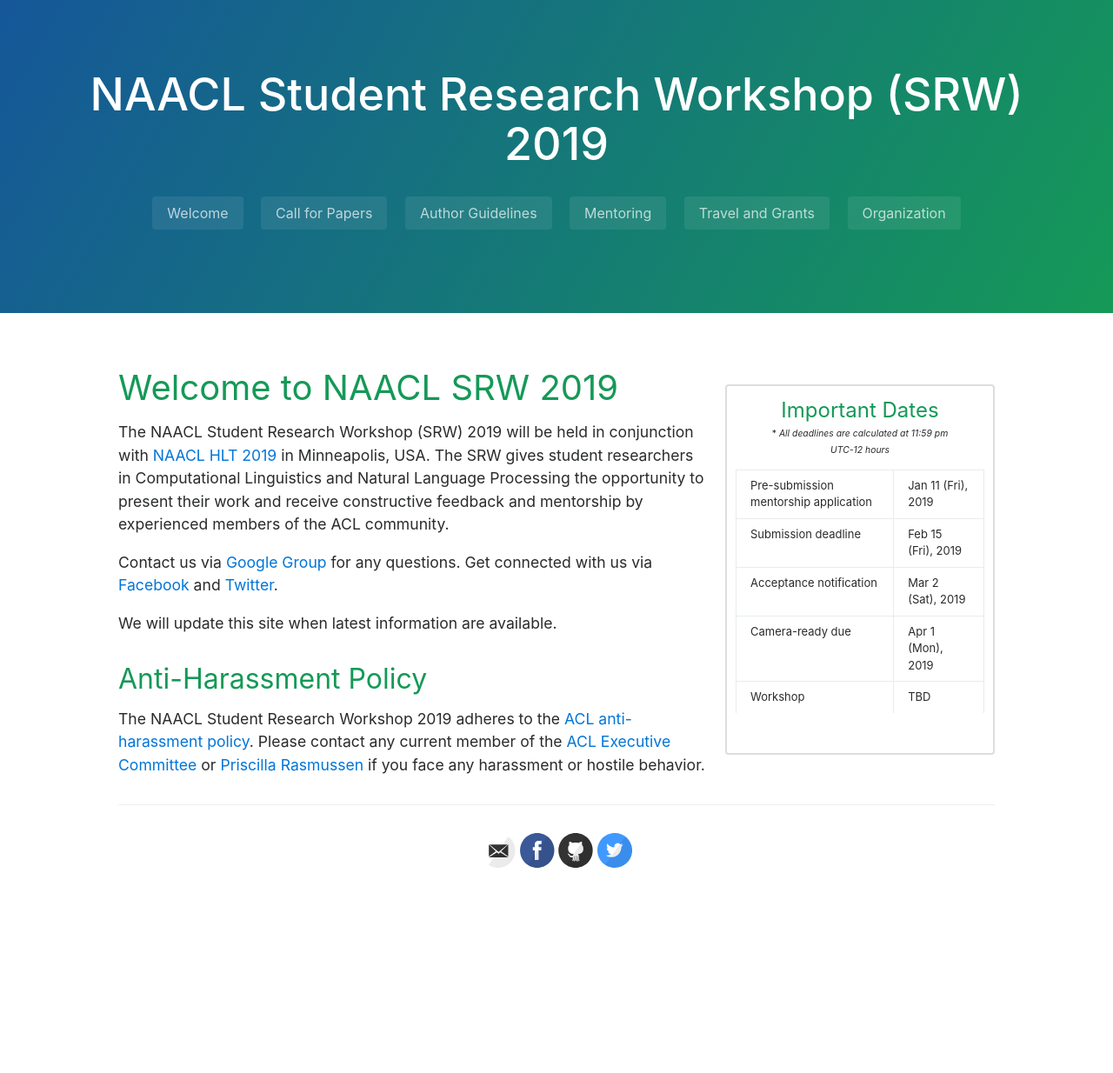
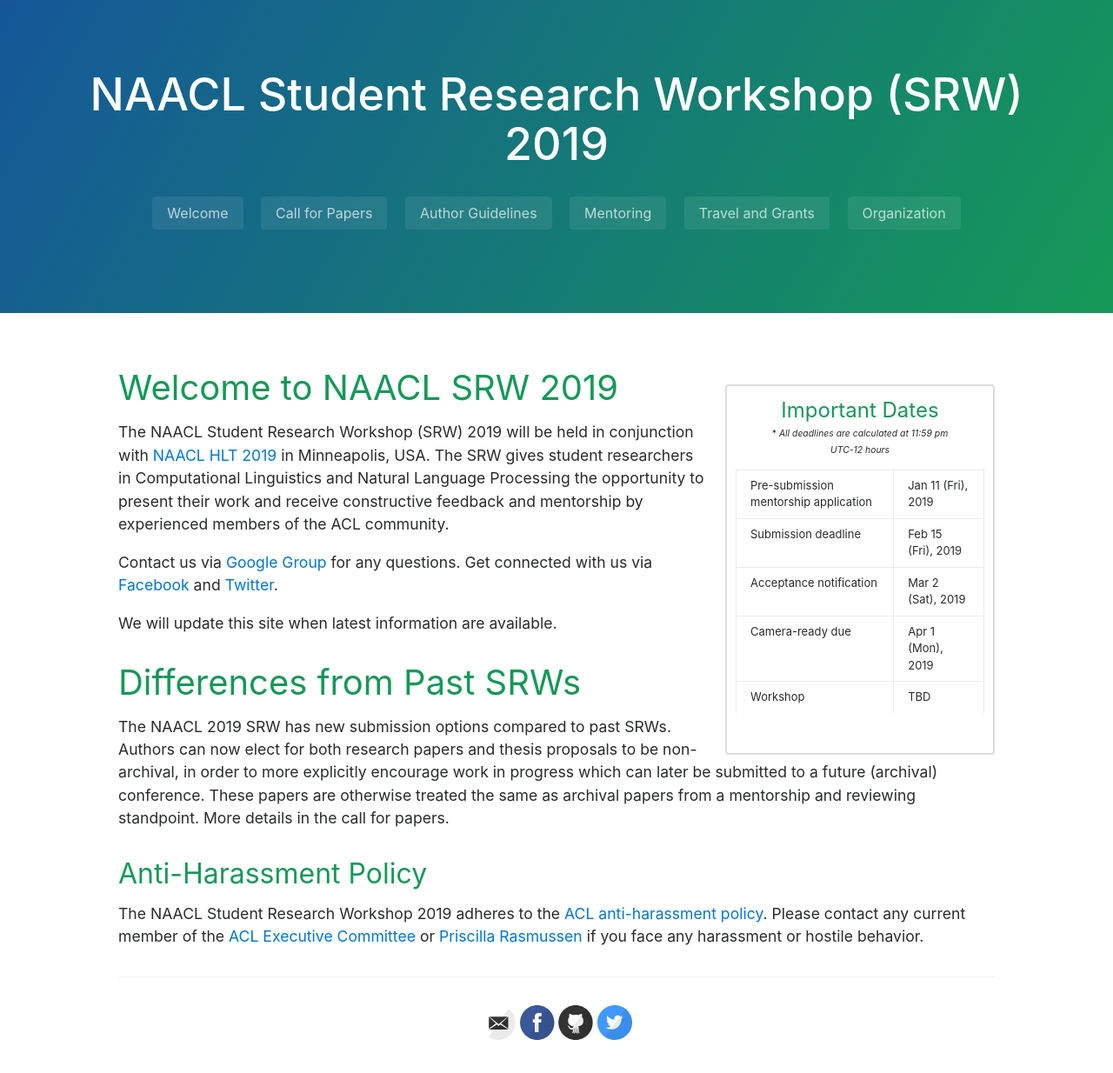
Before and after one commit to aacl2023-srw/aacl2023-srw.github.io, a Jekyll site: the page built from index.md, in a window 1280 px wide. Shown: the whole page at 87% size. Built offline with Jekyll 4.4.1, drawn with Linux system fonts in a browser that asks for light colours; before the commit the page ends 1036 px from its top, so only the background shows below that.

Commit message:
archival option announcement

```diff
--- a/index.md
+++ b/index.md
@@ -14,6 +14,8 @@ Get connected with us via [Facebook](https://www.facebook.com/naaclsrw2019) and
 
 We will update this site when latest information are available.
 
+# Differences from Past SRWs
+The NAACL 2019 SRW has new submission options compared to past SRWs. Authors can now elect for both research papers and thesis proposals to be non-archival, in order to more explicitly encourage work in progress which can later be submitted to a future (archival) conference. These papers are otherwise treated the same as archival papers from a mentorship and reviewing standpoint. More details in the call for papers.
 
 ## Anti-Harassment Policy
 The NAACL Student Research Workshop 2019 adheres to the [ACL anti-harassment policy](https://www.aclweb.org/adminwiki/index.php?title=Anti-Harassment_Policy). Please contact any current member of the [ACL Executive Committee](https://www.aclweb.org/portal/about) or [Priscilla Rasmussen](acl@aclweb.org) if you face any harassment or hostile behavior.
```
